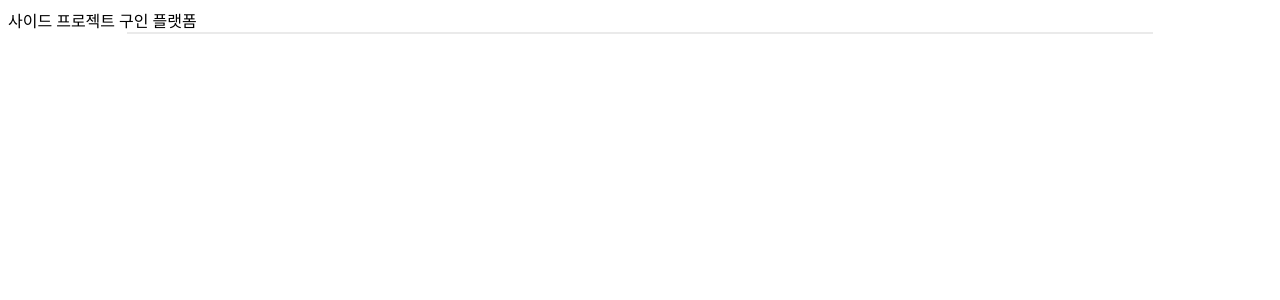
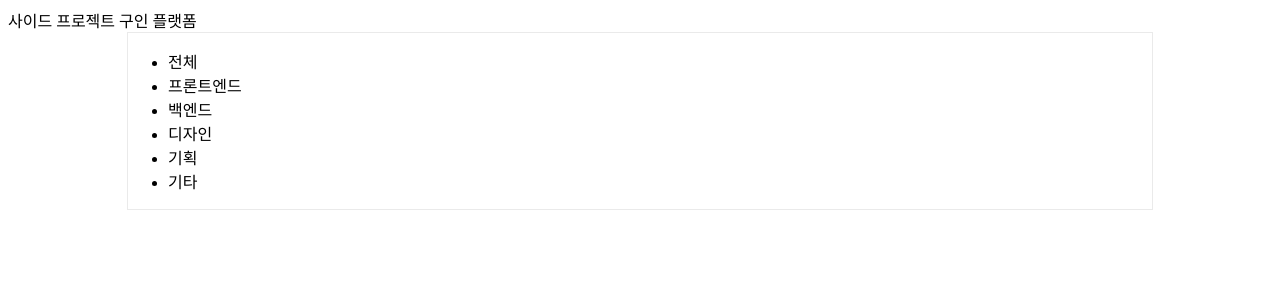
Before and after one commit to junhui324/MoGakPpo, a React (Create React App) app: page / in a window 1280 px wide. Shown: the top 300 px of the page. Built offline with nearby package versions, Linux system fonts and the light colour scheme.

Commit message:
Add: 프로젝트 리스트 카테고리 컴포넌트 추가

```diff
--- /dev/null
+++ b/src/components/ProjectList.tsx/Category.tsx
@@ -0,0 +1,12 @@
+function category() {
+  const categories = ['전체', '프론트엔드', '백엔드', '디자인', '기획', '기타'];
+  return (
+    <ul>
+      {categories.map((name, index) => {
+        return <li key={index}>{name}</li>;
+      })}
+    </ul>
+  );
+}
+
+export default category;
--- a/src/pages/ProjectList.tsx
+++ b/src/pages/ProjectList.tsx
@@ -1,5 +1,11 @@
+import Category from '../components/ProjectList.tsx/Category';
+
 function ProjectList() {
-  return <></>;
+  return (
+    <>
+      <Category />
+    </>
+  );
 }
 
 export default ProjectList;
```
